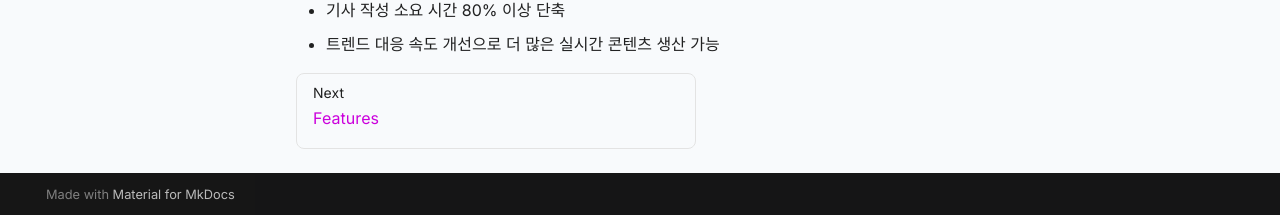
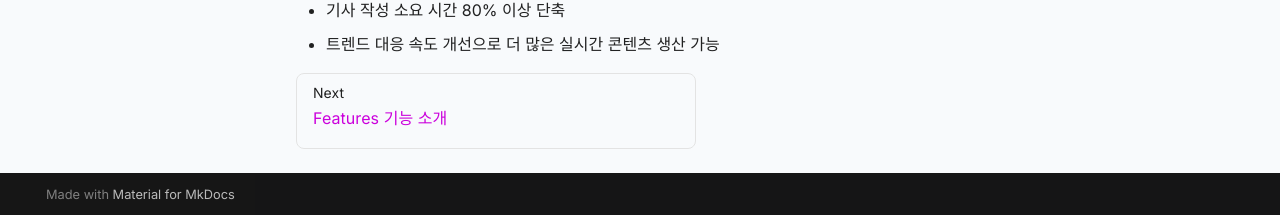
Before and after one commit to panomix/panomix, an MkDocs documentation site: the page built from docs/clients/news/news.md, in a window 1280 px wide and 900 px high, scrolled down 922 px. Shown: the part 682-897 px from the top of the window. Built offline with MkDocs 1.6.1 and Material for MkDocs 9.7.7, drawn with Linux system fonts in a browser that asks for light colours; comment, search, counter and statistics services are not loaded.

Commit message:
Update news.md

```diff
--- a/docs/clients/news/news.md
+++ b/docs/clients/news/news.md
@@ -40,7 +40,6 @@ AI 기반 수집·필터링과 규칙화된 초안 생성을 구현하고, 기
 - 트렌드 대응 속도 개선으로 더 많은 실시간 콘텐츠 생산 가능
 
 
-
 <a href="../features" class="next-step">
-    Features
+    Features 기능 소개
 </a>
```
